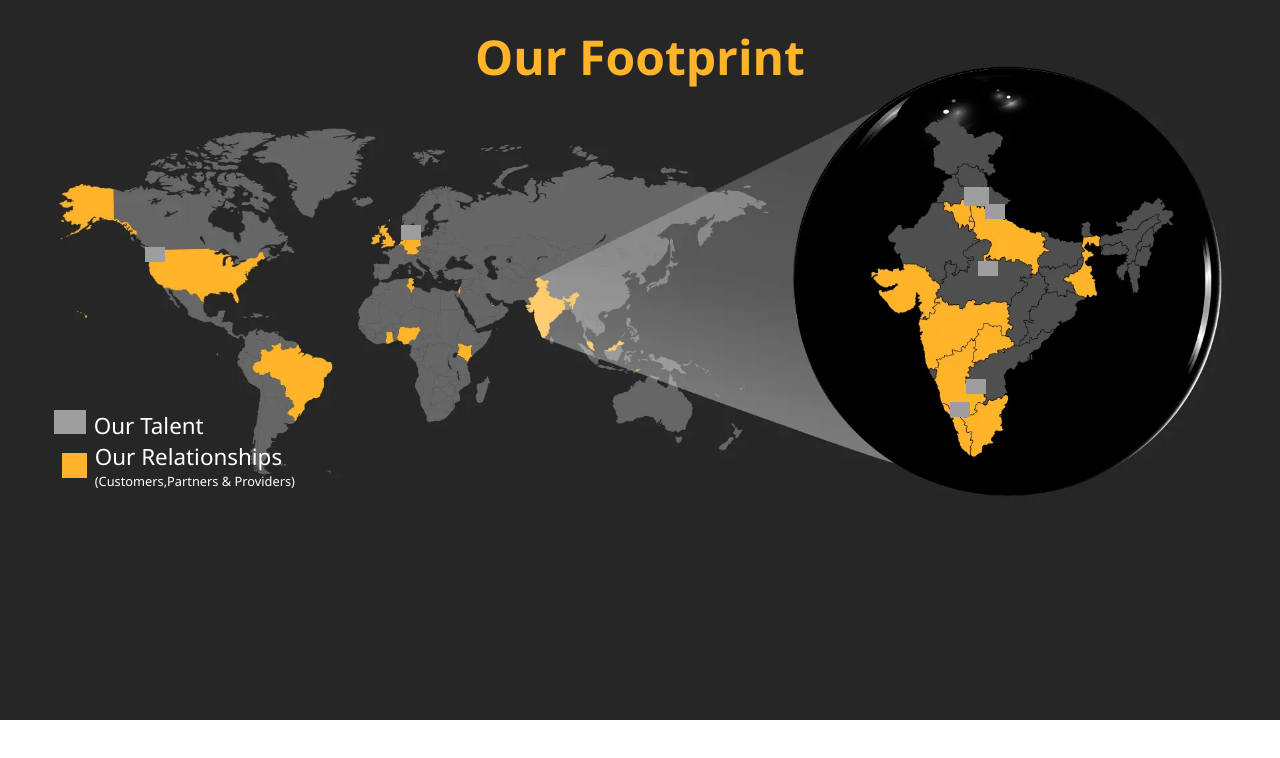
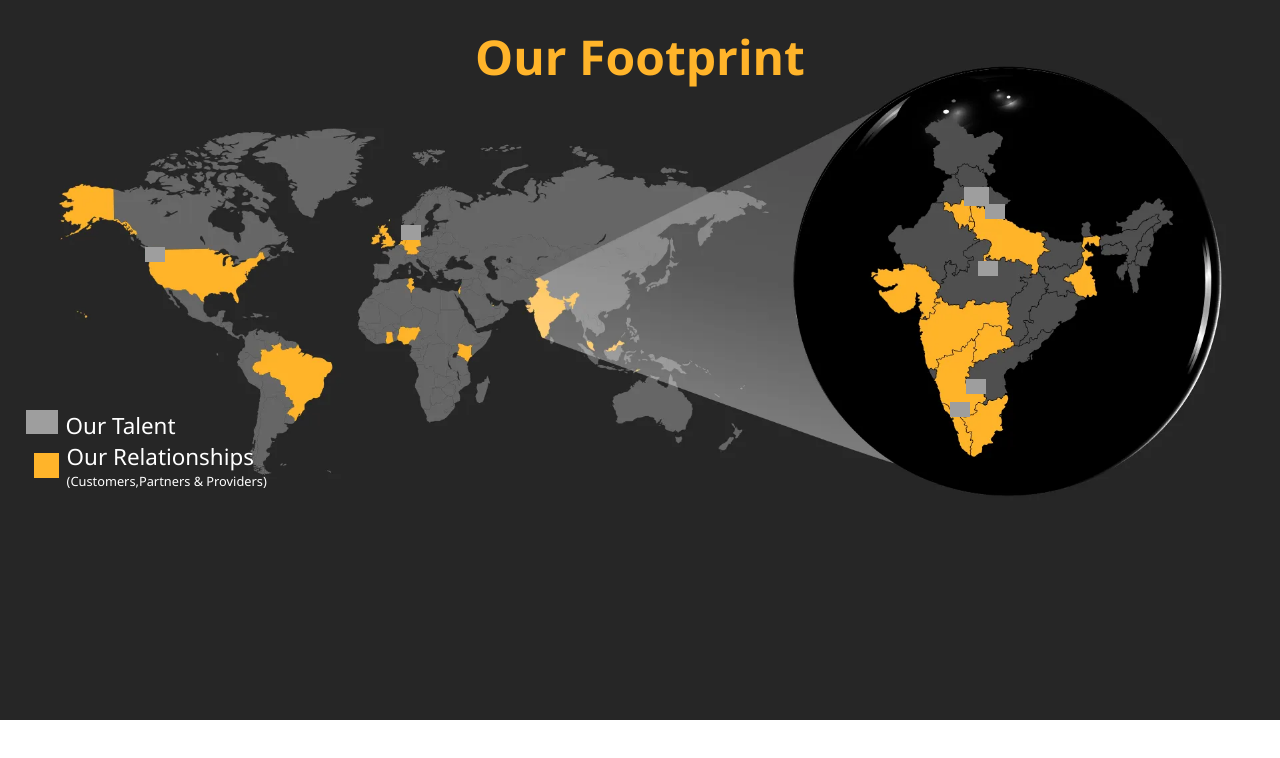
Before and after one commit to AmanSharma1728/company-map, an Angular app: page / in a window 1280 px wide. Shown: the top 758 px of the page. Built offline with nearby package versions, Linux system fonts and the light colour scheme; grey boxes are pictures that could not be loaded.

Commit message:
refactor code and css -2

```diff
--- a/src/app/app.scss
+++ b/src/app/app.scss
@@ -206,8 +206,14 @@
       }
     }
 
-    @media (max-width: 1200px) {
-      font-size: 1rem;
+    @media (max-width: 1300px) {
+      left: 2%;
+    }
+
+    @media (max-width: 1100px) {
+      bottom: 31%;
+      font-size: 1.2rem;
+      left: 2%;
     }
 
     @media (max-width: 1023px) {
```
